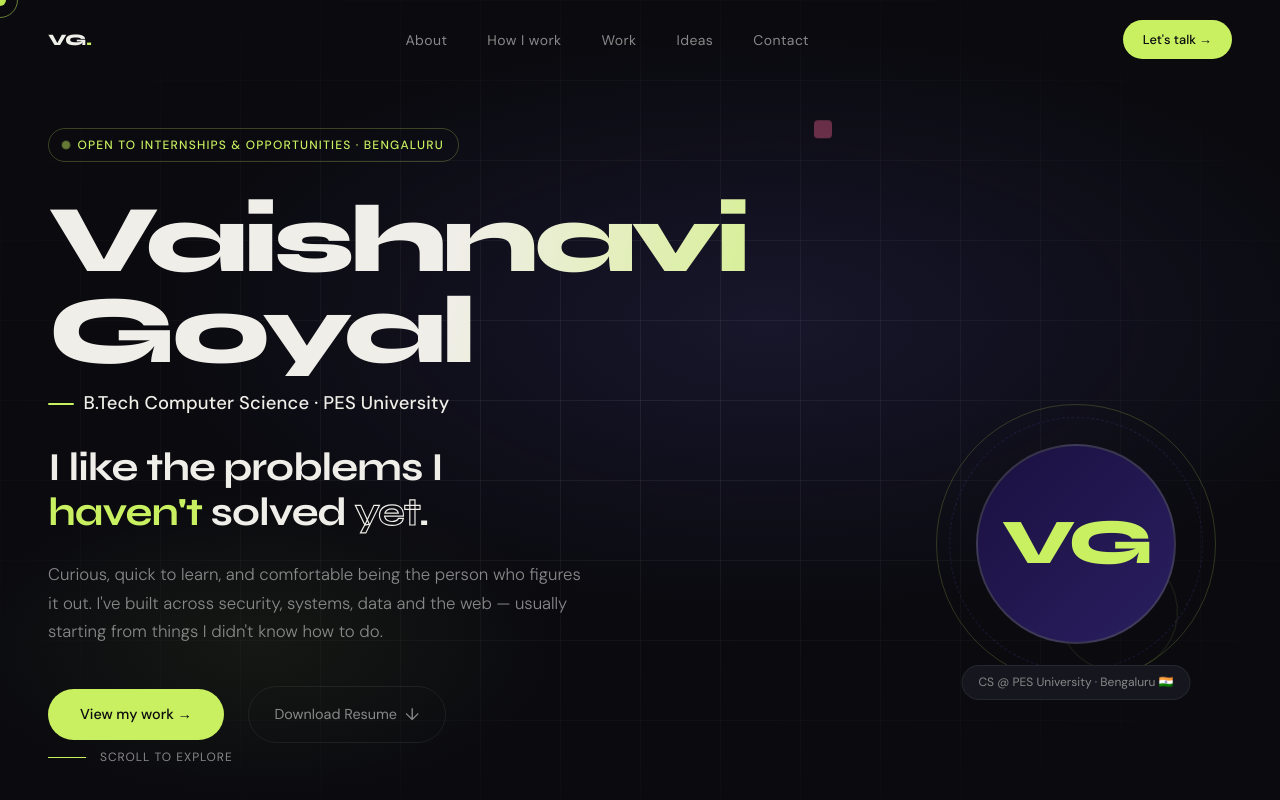
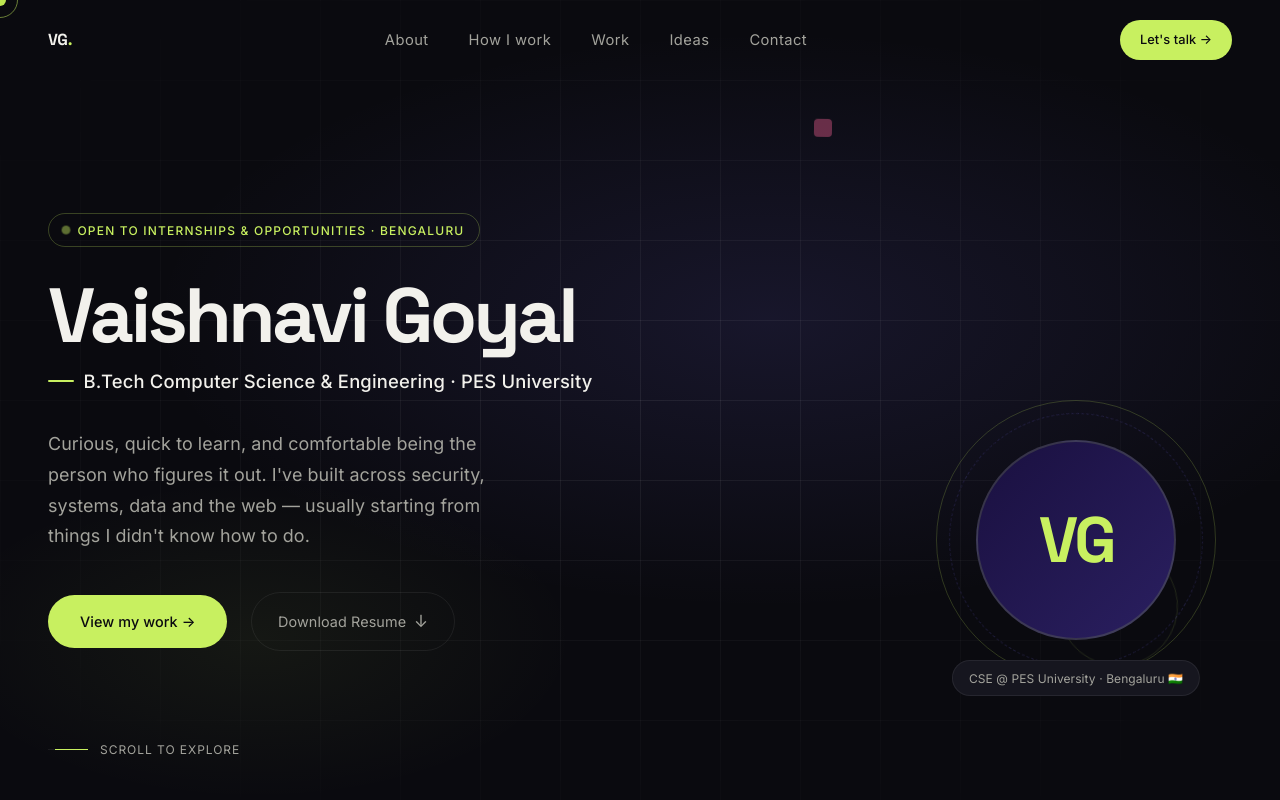
Before and after one commit to whyshoee/portfolio, a website: page frontend/public/index.html in a window 1280 px wide. Shown: the top 800 px of the page. Drawn offline with Linux system fonts and the light colour scheme; no server answers.

Commit message:
Simplify hero, narrower type, readability pass

```diff
--- a/frontend/css/portfolio.css
+++ b/frontend/css/portfolio.css
@@ -5,11 +5,21 @@
   --bg: #0a0a0f; --surface: #111118; --card: #16161f;
   --border: rgba(255,255,255,0.07); --accent: #c8f060;
   --accent2: #7b6ef6; --accent3: #f06090;
-  --text: #f0eee8; --muted: #888;
-  --font-display: 'Syne', sans-serif; --font-body: 'DM Sans', sans-serif;
+  --text: #f2f1ec; --muted: #a3a39c;
+  --font-display: 'Space Grotesk', system-ui, sans-serif;
+  --font-body: 'Inter', system-ui, -apple-system, sans-serif;
 }
 html { scroll-behavior: smooth; }
-body { background: var(--bg); color: var(--text); font-family: var(--font-body); font-size: 16px; line-height: 1.7; overflow-x: hidden; cursor: none; }
+body {
+  background: var(--bg); color: var(--text);
+  font-family: var(--font-body);
+  font-size: 17px; line-height: 1.75;
+  font-weight: 400;
+  letter-spacing: 0.005em;
+  overflow-x: hidden; cursor: none;
+  -webkit-font-smoothing: antialiased;
+  text-rendering: optimizeLegibility;
+}
 
 /* Cursor */
 #cursor { position: fixed; width: 12px; height: 12px; background: var(--accent); border-radius: 50%; pointer-events: none; z-index: 9999; transform: translate(-50%,-50%); transition: transform 0.1s, width 0.25s, height 0.25s; mix-blend-mode: difference; }
@@ -18,10 +28,10 @@ body { background: var(--bg); color: var(--text); font-family: var(--font-body);
 /* Nav */
 nav { position: fixed; top: 0; left: 0; right: 0; z-index: 100; display: flex; align-items: center; justify-content: space-between; padding: 1.25rem 3rem; border-bottom: 1px solid transparent; transition: background 0.4s, border-color 0.4s, backdrop-filter 0.4s; }
 nav.scrolled { background: rgba(10,10,15,0.88); border-color: var(--border); backdrop-filter: blur(20px); }
-.nav-logo { font-family: var(--font-display); font-size: 1rem; font-weight: 800; color: var(--text); text-decoration: none; letter-spacing: -0.02em; }
+.nav-logo { font-family: var(--font-display); font-size: 1rem; font-weight:700; color: var(--text); text-decoration: none; letter-spacing: -0.02em; }
 .nav-logo span { color: var(--accent); }
 .nav-links { display: flex; gap: 2.5rem; list-style: none; }
-.nav-links a { font-size: 0.875rem; color: var(--muted); text-decoration: none; letter-spacing: 0.03em; transition: color 0.2s; }
+.nav-links a { font-size: 0.92rem; color: var(--muted); text-decoration: none; letter-spacing: 0.03em; transition: color 0.2s; }
 .nav-links a:hover { color: var(--text); }
 .nav-cta { font-size: 0.8rem; font-weight: 500; color: var(--bg); background: var(--accent); border: none; padding: 0.55rem 1.25rem; border-radius: 100px; cursor: none; text-decoration: none; transition: opacity 0.2s; }
 .nav-cta:hover { opacity: 0.85; }
@@ -35,22 +45,19 @@ nav.scrolled { background: rgba(10,10,15,0.88); border-color: var(--border); bac
 .hero-badge::before { content: ''; width: 6px; height: 6px; background: var(--accent); border-radius: 50%; animation: pulse 2s ease infinite; }
 @keyframes pulse { 0%,100%{opacity:1;transform:scale(1)} 50%{opacity:0.4;transform:scale(1.5)} }
 
-h1 { font-family: var(--font-display); font-size: clamp(3rem,7vw,6.5rem); font-weight: 800; line-height: 0.95; letter-spacing: -0.04em; color: var(--text); animation: fadeUp 0.8s 0.1s ease both; }
+h1 { font-family: var(--font-display); font-size: clamp(3rem,7vw,6.5rem); font-weight:700; line-height: 0.95; letter-spacing: -0.04em; color: var(--text); animation: fadeUp 0.8s 0.1s ease both; }
 h1 em { font-style: normal; color: var(--accent); }
 h1 .stroke { -webkit-text-stroke: 1.5px var(--text); color: transparent; }
 
 /* Hero identity block — name is the anchor of the page */
 .hero-name-big {
   font-family: var(--font-display);
-  font-size: clamp(2.9rem, 7.5vw, 6.4rem);
-  font-weight: 800;
+  font-size: clamp(2.5rem, 6vw, 5rem);
+  font-weight:700;
   line-height: 0.95;
   letter-spacing: -0.045em;
   margin-bottom: 0.6rem;
-  background: linear-gradient(100deg, var(--text) 0%, var(--text) 45%, var(--accent) 100%);
-  -webkit-background-clip: text;
-  background-clip: text;
-  -webkit-text-fill-color: transparent;
+  color: var(--text);
   animation: fadeUp 0.8s 0.08s ease both;
 }
 .hero-role {
@@ -63,21 +70,21 @@ h1 .stroke { -webkit-text-stroke: 1.5px var(--text); color: transparent; }
 .hero-role::before { content:''; width: 26px; height: 2px; background: var(--accent); border-radius: 2px; }
 .hero-headline {
   font-family: var(--font-display);
-  font-size: clamp(1.5rem, 3.1vw, 2.7rem);
-  font-weight: 700; line-height: 1.15; letter-spacing: -0.025em;
+  font-size: clamp(2.2rem, 4.8vw, 4rem);
+  font-weight: 700; line-height: 1.02; letter-spacing: -0.035em;
   color: var(--text); margin-bottom: 0;
   animation: fadeUp 0.8s 0.2s ease both;
 }
 .hero-headline em { font-style: normal; color: var(--accent); }
 .hero-headline .stroke { -webkit-text-stroke: 1.2px var(--text); color: transparent; }
 
-.hero-sub { margin-top: 1.5rem; font-size: 1.05rem; color: var(--muted); max-width: 540px; line-height: 1.7; animation: fadeUp 0.8s 0.28s ease both; font-weight: 300; }
+.hero-sub { margin-top: 0.4rem; font-size: 1.12rem; color: var(--muted); max-width: 480px; line-height: 1.72; animation: fadeUp 0.8s 0.22s ease both; font-weight:400; }
 .hero-actions { margin-top: 2.5rem; display: flex; align-items: center; gap: 1.5rem; animation: fadeUp 0.8s 0.3s ease both; }
 
 .hero-avatar { position: absolute; right: 4rem; top: 50%; transform: translateY(-50%); animation: fadeUp 0.8s 0.4s ease both; }
 .avatar-ring { width: 280px; height: 280px; border-radius: 50%; border: 1px solid rgba(200,240,96,0.2); display: flex; align-items: center; justify-content: center; position: relative; }
 .avatar-ring::before { content: ''; position: absolute; inset: 12px; border-radius: 50%; border: 1px dashed rgba(123,110,246,0.2); animation: rotate 20s linear infinite; }
-.avatar-inner { width: 200px; height: 200px; border-radius: 50%; background: linear-gradient(135deg, #1a1040, #2a1f60); display: flex; align-items: center; justify-content: center; font-family: var(--font-display); font-size: 4rem; font-weight: 800; color: var(--accent); letter-spacing: -0.05em; border: 2px solid rgba(200,240,96,0.15); }
+.avatar-inner { width: 200px; height: 200px; border-radius: 50%; background: linear-gradient(135deg, #1a1040, #2a1f60); display: flex; align-items: center; justify-content: center; font-family: var(--font-display); font-size: 4rem; font-weight:700; color: var(--accent); letter-spacing: -0.05em; border: 2px solid rgba(200,240,96,0.15); }
 @keyframes rotate { from{transform:rotate(0)} to{transform:rotate(360deg)} }
 .avatar-tag { position: absolute; bottom: -1rem; left: 50%; transform: translateX(-50%); background: var(--card); border: 1px solid var(--border); border-radius: 100px; padding: 0.4rem 1rem; font-size: 0.75rem; color: var(--muted); white-space: nowrap; }
 
@@ -109,23 +116,23 @@ h1 .stroke { -webkit-text-stroke: 1.5px var(--text); color: transparent; }
 section { padding: 7rem 3rem; }
 .section-label { display:flex; align-items:center; gap:1rem; font-size:0.7rem; letter-spacing:0.15em; text-transform:uppercase; color:var(--accent); font-weight:600; margin-bottom:1.5rem; }
 .section-label::before { content:''; width:32px; height:1px; background:var(--accent); }
-h2 { font-family:var(--font-display); font-size:clamp(2rem,4vw,3.2rem); font-weight:800; line-height:1.05; letter-spacing:-0.03em; color:var(--text); margin-bottom:1.25rem; }
+h2 { font-family:var(--font-display); font-size:clamp(2rem,4vw,3.2rem); font-weight:700; line-height:1.05; letter-spacing:-0.03em; color:var(--text); margin-bottom:1.25rem; }
 h2 em { font-style:normal; color:var(--accent); }
-.section-desc { color:var(--muted); font-size:1rem; max-width:480px; font-weight:300; }
+.section-desc { color:var(--muted); font-size:1.02rem; max-width:52ch; font-weight:400; }
 
 /* About */
 #about { background:var(--surface); }
 .about-grid { display:grid; grid-template-columns:1fr 1fr; gap:5rem; align-items:center; margin-top:3.5rem; }
-.about-text p { color:var(--muted); font-size:1rem; margin-bottom:1rem; font-weight:300; line-height:1.75; }
+.about-text p { color:var(--muted); font-size:1.02rem; margin-bottom:1rem; font-weight:400; line-height:1.75; max-width:56ch; }
 .about-text p strong { color:var(--text); font-weight:500; }
 .skills-chips { display:flex; flex-wrap:wrap; gap:0.5rem; margin-top:1.75rem; }
-.chip { font-size:0.78rem; padding:0.35rem 0.85rem; border:1px solid var(--border); border-radius:100px; color:var(--muted); letter-spacing:0.03em; transition:border-color 0.2s, color 0.2s; cursor:default; }
+.chip { font-size:0.82rem; padding:0.35rem 0.85rem; border:1px solid var(--border); border-radius:100px; color:var(--muted); letter-spacing:0.03em; transition:border-color 0.2s, color 0.2s; cursor:default; }
 .chip:hover { border-color:var(--accent); color:var(--accent); }
 .stats-grid { display:grid; grid-template-columns:1fr 1fr; gap:1.5rem; }
 .stat-card { background:var(--card); border:1px solid var(--border); border-radius:16px; padding:1.75rem 1.5rem; transition:border-color 0.3s, transform 0.3s; }
 .stat-card:hover { border-color:rgba(200,240,96,0.3); transform:translateY(-3px); }
-.stat-num { font-family:var(--font-display); font-size:clamp(1.5rem,2.6vw,2.4rem); font-weight:800; color:var(--accent); letter-spacing:-0.04em; line-height:1.05; word-break:break-word; }
-.stat-label { font-size:0.85rem; color:var(--muted); margin-top:0.4rem; font-weight:300; }
+.stat-num { font-family:var(--font-display); font-size:clamp(1.5rem,2.6vw,2.4rem); font-weight:700; color:var(--accent); letter-spacing:-0.04em; line-height:1.05; word-break:break-word; }
+.stat-label { font-size:0.88rem; color:var(--muted); margin-top:0.4rem; font-weight:400; }
 
 /* Process */
 #process { background:var(--bg); }
@@ -135,7 +142,7 @@ h2 em { font-style:normal; color:var(--accent); }
 .process-step:hover { padding-left:1rem; }
 .step-num { font-family:var(--font-display); font-size:0.75rem; color:var(--accent); font-weight:600; letter-spacing:0.1em; padding-top:0.25rem; }
 .step-content h3 { font-family:var(--font-display); font-size:1.2rem; font-weight:700; color:var(--text); letter-spacing:-0.02em; margin-bottom:0.5rem; }
-.step-content p { font-size:0.9rem; color:var(--muted); font-weight:300; line-height:1.65; }
+.step-content p { font-size:0.96rem; color:var(--muted); font-weight:400; line-height:1.7; max-width:70ch; }
 
 /* Projects */
 #projects { background:var(--surface); }
@@ -169,7 +176,7 @@ h2 em { font-style:normal; color:var(--accent); }
 .project-tag { font-size:0.7rem; letter-spacing:0.1em; text-transform:uppercase; color:var(--accent); font-weight:600; margin-bottom:0.6rem; }
 .project-info h3 { font-family:var(--font-display); font-size:1.15rem; font-weight:700; color:var(--text); letter-spacing:-0.02em; margin-bottom:0.5rem; line-height:1.2; }
 .project-card.featured .project-info h3 { font-size:1.6rem; }
-.project-info p { font-size:0.85rem; color:var(--muted); font-weight:300; line-height:1.6; }
+.project-info p { font-size:0.92rem; color:var(--muted); font-weight:400; line-height:1.6; }
 .project-footer { display:flex; align-items:center; justify-content:space-between; margin-top:1.25rem; }
 .tech-stack { display:flex; gap:0.4rem; flex-wrap:wrap; }
 .tech-badge { font-size:0.68rem; padding:0.2rem 0.55rem; border:1px solid var(--border); border-radius:100px; color:var(--muted); }
@@ -182,7 +189,7 @@ h2 em { font-style:normal; color:var(--accent); }
 .testimonials-grid { display:grid; grid-template-columns:repeat(3,1fr); gap:1.25rem; margin-top:3rem; }
 .testimonial-card { background:var(--card); border:1px solid var(--border); border-radius:16px; padding:1.75rem; transition:border-color 0.3s; }
 .testimonial-card:hover { border-color:rgba(200,240,96,0.15); }
-.testimonial-quote { font-size:0.9rem; color:var(--muted); font-weight:300; line-height:1.75; margin-bottom:1.25rem; font-style:italic; }
+.testimonial-quote { font-size:0.9rem; color:var(--muted); font-weight:400; line-height:1.75; margin-bottom:1.25rem; font-style:italic; }
 .testimonial-quote::before { content:'"'; color:var(--accent); font-size:2rem; font-family:var(--font-display); line-height:0; vertical-align:-0.5rem; margin-right:4px; }
 .testimonial-author { display:flex; align-items:center; gap:0.75rem; }
 .author-avatar { width:36px; height:36px; border-radius:50%; display:flex; align-items:center; justify-content:center; font-size:0.8rem; font-weight:700; font-family:var(--font-display); }
@@ -198,7 +205,7 @@ h2 em { font-style:normal; color:var(--accent); }
 .collab-cta { background:var(--card); border:1px solid var(--border); border-radius:20px; padding:2rem; position:relative; overflow:hidden; }
 .collab-cta::before { content:''; position:absolute; top:-40%; right:-20%; width:200px; height:200px; border-radius:50%; background:radial-gradient(circle,rgba(123,110,246,0.15) 0%,transparent 70%); }
 .collab-cta h3 { font-family:var(--font-display); font-size:1.3rem; font-weight:700; color:var(--text); letter-spacing:-0.02em; margin-bottom:0.6rem; }
-.collab-cta p { font-size:0.875rem; color:var(--muted); font-weight:300; margin-bottom:1.25rem; }
+.collab-cta p { font-size:0.94rem; color:var(--muted); font-weight:400; margin-bottom:1.25rem; }
 .ideas-grid { display:grid; grid-template-columns:repeat(3,1fr); gap:1rem; }
 .idea-card { background:var(--card); border:1px solid var(--border); border-radius:16px; padding:1.5rem; transition:all 0.35s cubic-bezier(0.34,1.56,0.64,1); cursor:none; position:relative; overflow:hidden; }
 .idea-card::after { content:''; position:absolute; bottom:0; left:0; right:0; height:2px; transition:height 0.3s,opacity 0.3s; opacity:0; }
@@ -212,7 +219,7 @@ h2 em { font-style:normal; color:var(--accent); }
 .idea-green .idea-icon { background:rgba(200,240,96,0.12); }
 .idea-pink .idea-icon { background:rgba(240,96,144,0.12); }
 .idea-card h4 { font-family:var(--font-display); font-size:1rem; font-weight:700; color:var(--text); letter-spacing:-0.02em; margin-bottom:0.5rem; line-height:1.2; }
-.idea-card p { font-size:0.82rem; color:var(--muted); font-weight:300; line-height:1.6; margin-bottom:1rem; }
+.idea-card p { font-size:0.9rem; color:var(--muted); font-weight:400; line-height:1.6; margin-bottom:1rem; }
 .idea-status { font-size:0.68rem; letter-spacing:0.08em; text-transform:uppercase; padding:0.25rem 0.65rem; border-radius:100px; font-weight:600; }
 .status-open { background:rgba(200,240,96,0.12); color:var(--accent); }
 .status-planning { background:rgba(123,110,246,0.12); color:var(--accent2); }
@@ -230,16 +237,16 @@ h2 em { font-style:normal; color:var(--accent); }
 .form-group input:focus,.form-group textarea:focus,.form-group select:focus { border-color:rgba(200,240,96,0.4); }
 .form-group input::placeholder,.form-group textarea::placeholder { color:rgba(136,136,136,0.5); }
 .form-group select option { background:var(--card); }
-.contact-meta h3 { font-family:var(--font-display); font-size:1.5rem; font-weight:800; color:var(--text); letter-spacing:-0.03em; margin-bottom:1rem; }
-.contact-meta p { color:var(--muted); font-size:0.9rem; font-weight:300; line-height:1.7; margin-bottom:2rem; }
+.contact-meta h3 { font-family:var(--font-display); font-size:1.5rem; font-weight:700; color:var(--text); letter-spacing:-0.03em; margin-bottom:1rem; }
+.contact-meta p { color:var(--muted); font-size:0.96rem; max-width:48ch; font-weight:400; line-height:1.7; margin-bottom:2rem; }
 .contact-links { display:flex; flex-direction:column; gap:0.75rem; }
 .contact-link { display:flex; align-items:center; gap:0.85rem; text-decoration:none; color:var(--muted); font-size:0.9rem; padding:0.9rem 1.1rem; border:1px solid var(--border); border-radius:10px; transition:all 0.25s; background:var(--card); }
 .contact-link:hover { border-color:rgba(200,240,96,0.3); color:var(--text); }
 .contact-link-icon { width:32px; height:32px; border-radius:8px; background:rgba(200,240,96,0.08); display:flex; align-items:center; justify-content:center; font-size:1rem; }
 
 footer { padding:2.5rem 3rem; border-top:1px solid var(--border); display:flex; align-items:center; justify-content:space-between; }
-footer p { font-size:0.8rem; color:var(--muted); font-weight:300; }
-.footer-logo { font-family:var(--font-display); font-size:0.95rem; font-weight:800; color:var(--text); }
+footer p { font-size:0.8rem; color:var(--muted); font-weight:400; }
+.footer-logo { font-family:var(--font-display); font-size:0.95rem; font-weight:700; color:var(--text); }
 .footer-logo span { color:var(--accent); }
 
 #toast { position:fixed; bottom:2rem; right:2rem; background:var(--card); border:1px solid rgba(200,240,96,0.3); color:var(--text); padding:0.9rem 1.5rem; border-radius:12px; font-size:0.875rem; transform:translateY(80px); opacity:0; transition:all 0.4s cubic-bezier(0.34,1.56,0.64,1); z-index:999; pointer-events:none; display:flex; align-items:center; gap:0.6rem; }
--- a/frontend/public/index.html
+++ b/frontend/public/index.html
@@ -7,7 +7,7 @@
 <meta name="description" content="Vaishnavi Goyal — B.Tech Computer Science student at PES University, Bengaluru. Fast learner, adaptable, and happiest solving problems I haven't seen before."/>
 <link rel="preconnect" href="https://fonts.googleapis.com"/>
 <link rel="preconnect" href="https://fonts.gstatic.com" crossorigin/>
-<link href="https://fonts.googleapis.com/css2?family=Syne:wght@400;500;600;700;800&family=DM+Sans:ital,opsz,wght@0,9..40,300;0,9..40,400;0,9..40,500&display=swap" rel="stylesheet"/>
+<link href="https://fonts.googleapis.com/css2?family=Space+Grotesk:wght@500;600;700&family=Inter:wght@400;500;600&display=swap" rel="stylesheet"/>
 <link rel="stylesheet" href="/css/portfolio.css"/>
 </head>
 <body>
@@ -38,8 +38,7 @@
   <div class="hero-content">
     <div class="hero-badge">Open to internships &amp; opportunities · Bengaluru</div>
     <h1 class="hero-name-big">Vaishnavi Goyal</h1>
-    <p class="hero-role">B.Tech Computer Science · PES University</p>
-    <h2 class="hero-headline">I like the problems I<br/><em>haven't</em> solved <span class="stroke">yet</span>.</h2>
+    <p class="hero-role">B.Tech Computer Science &amp; Engineering · PES University</p>
     <p class="hero-sub">Curious, quick to learn, and comfortable being the person who figures it out. I've built across security, systems, data and the web — usually starting from things I didn't know how to do.</p>
     <div class="hero-actions">
       <a href="#projects" class="btn-primary">View my work →</a>
@@ -50,7 +49,7 @@
     <div class="avatar-ring">
       <div class="avatar-inner">VG</div>
     </div>
-    <div class="avatar-tag">CS @ PES University · Bengaluru 🇮🇳</div>
+    <div class="avatar-tag">CSE @ PES University · Bengaluru 🇮🇳</div>
   </div>
   <div class="hero-scroll-hint">
     <div class="scroll-line"></div>
```
